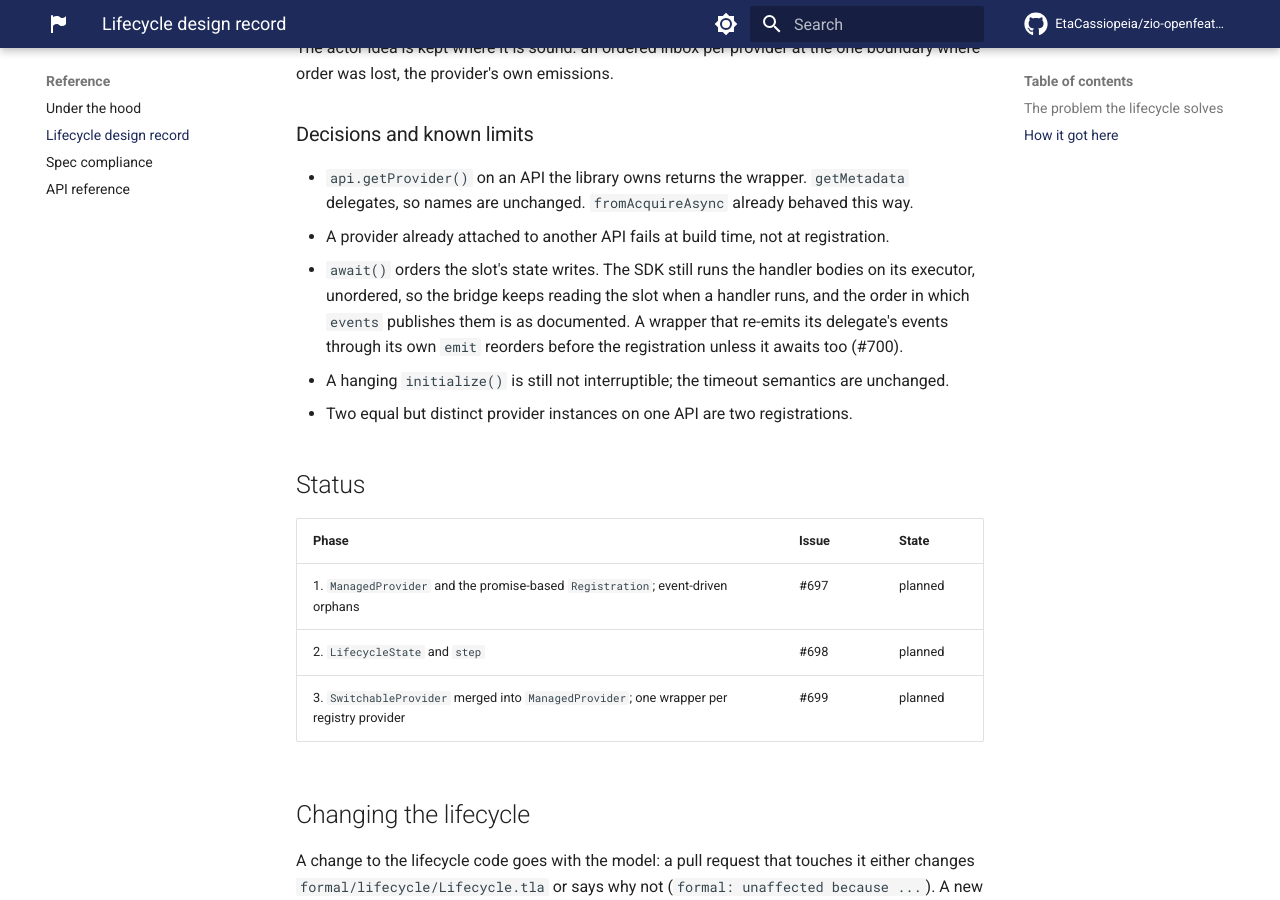
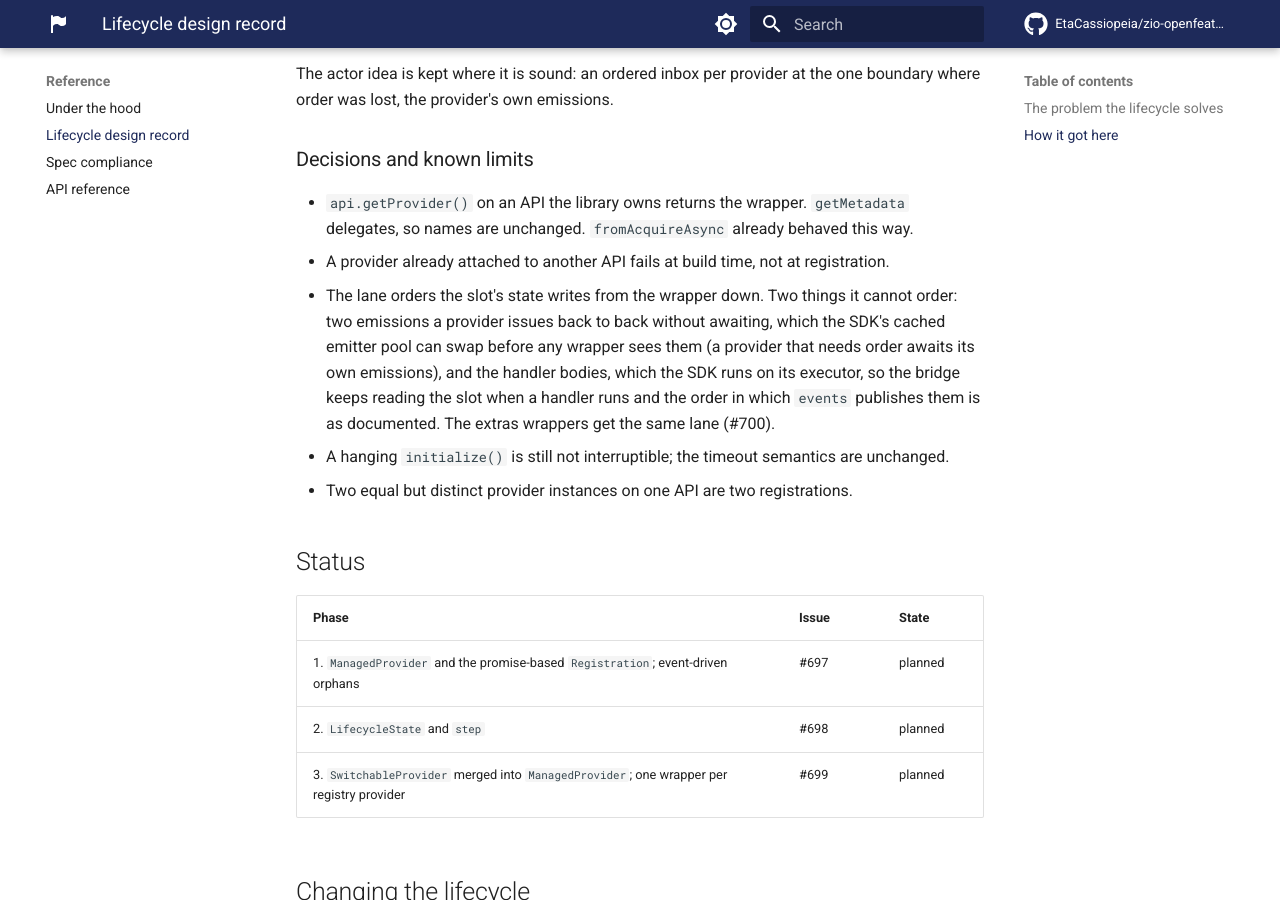
Before and after one commit to EtaCassiopeia/zio-openfeature, an MkDocs documentation site: the page built from docs/design/lifecycle.md, in a window 1280 px wide and 900 px high, scrolled down 3815 px. Built offline with MkDocs 1.6.1 and Material for MkDocs 9.7.7, drawn with Linux system fonts in a browser that asks for light colours; comment, search, counter and statistics services are not loaded; some of the changed text lies outside the part shown.

Commit message:
Correct the emission-ordering claim in the lifecycle design record

```diff
--- a/docs/design/lifecycle.md
+++ b/docs/design/lifecycle.md
@@ -56,8 +56,8 @@
 **`ManagedProvider`** is the only object the library registers with the SDK: one per user provider, delegating every
 `FeatureProvider` member. It counts `initialize()` calls in flight per binding and completes a promise when the call
 returns or throws, with the real exception; it delegates `shutdown()` once per initialization cycle, so a provider is
-shut down at most once by construction; and it forwards its delegate's events with `emit(...).await()`, so the slot's
-state writes follow the delegate's emission order. The SDK's own `READY` and `ERROR` for an initialization still go
+shut down at most once by construction; and it forwards its delegate's events through one ordered lane, a thread that
+emits and awaits each event in turn, so the slot's state writes follow the order in which the wrapper received them. The SDK's own `READY` and `ERROR` for an initialization still go
 through its pool, but nothing depends on them.
 
 **`Registration`** binds and then awaits that promise, bounded by `initTimeout`. One read of the manager's state right
@@ -89,10 +89,11 @@
 - `api.getProvider()` on an API the library owns returns the wrapper. `getMetadata` delegates, so names are unchanged.
   `fromAcquireAsync` already behaved this way.
 - A provider already attached to another API fails at build time, not at registration.
-- `await()` orders the slot's state writes. The SDK still runs the handler bodies on its executor, unordered, so the
-  bridge keeps reading the slot when a handler runs, and the order in which `events` publishes them is as documented. A
-  wrapper that re-emits its delegate's events through its own `emit` reorders before the registration unless it awaits
-  too (#700).
+- The lane orders the slot's state writes from the wrapper down. Two things it cannot order: two emissions a
+  provider issues back to back without awaiting, which the SDK's cached emitter pool can swap before any wrapper
+  sees them (a provider that needs order awaits its own emissions), and the handler bodies, which the SDK runs on
+  its executor, so the bridge keeps reading the slot when a handler runs and the order in which `events` publishes
+  them is as documented. The extras wrappers get the same lane (#700).
 - A hanging `initialize()` is still not interruptible; the timeout semantics are unchanged.
 - Two equal but distinct provider instances on one API are two registrations.
 
```
